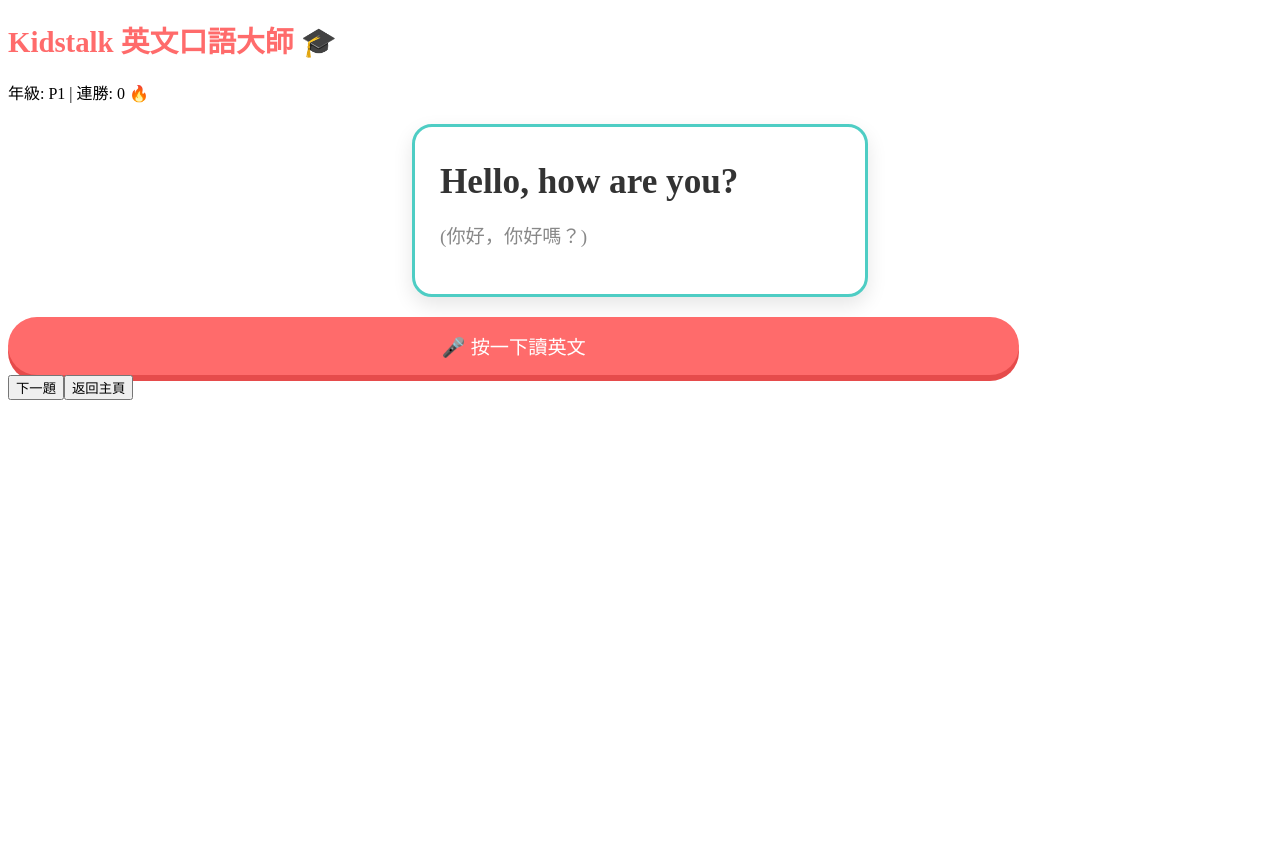
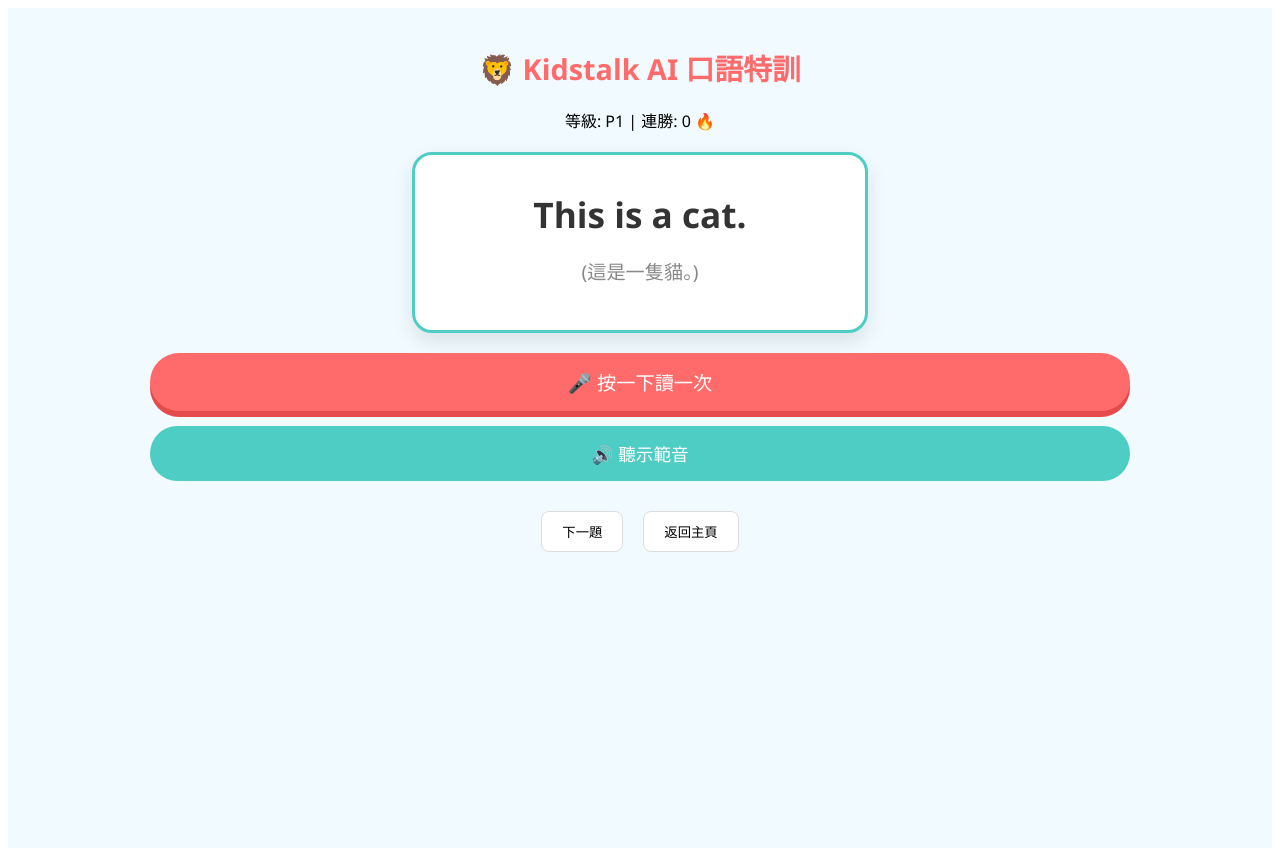
Before and after one commit to samliu-hk/kidstalk-ai, a React (Vite) app: page / in a window 1280 px wide. Both pictures are taken after a click on the button "P1". Before the commit the page ends 800 px from the top, so only its background shows below. Built offline with nearby package versions, Linux system fonts and the light colour scheme.

Commit message:
Refactor question bank and improve speech recognition

```diff
--- a/src/App.jsx
+++ b/src/App.jsx
@@ -1,181 +1,153 @@
 import React, { useState, useEffect, useRef } from 'react';
 import './App.css';
 
-// 📚 題庫：我先為每級預設 10 題範例（共 60 題），結構已做好，你可以隨時加到 600 題
+// 📚 題庫：每個年級 100 題 (我先放範例，你可以按格式填滿佢)
 const questionBank = {
   P1: [
-    { en: "Hello, how are you?", zh: "你好，你好嗎？" },
+    { en: "Hello, teacher!", zh: "老師，早晨！" },
+    { en: "How are you?", zh: "你好嗎？" },
     { en: "I like red apples.", zh: "我喜歡紅蘋果。" },
-    { en: "This is my bag.", zh: "這是我的書包。" },
+    { en: "This is a cat.", zh: "這是一隻貓。" },
     { en: "Stand up, please.", zh: "請站起來。" },
-    { en: "I am a boy.", zh: "我是一個男孩。" },
-    { en: "The sun is hot.", zh: "太陽很熱。" },
-    { en: "Open your book.", zh: "打開你的書。" },
-    { en: "I can run.", zh: "我會跑。" },
-    { en: "Wash your hands.", zh: "洗手。" },
-    { en: "Good morning, teacher.", zh: "老師，早晨。" }
+    // ... 這裡可以加到 100 題
   ],
   P2: [
+    { en: "I go to school by bus.", zh: "我乘巴士上學。" },
     { en: "He is my father.", zh: "他是我的爸爸。" },
-    { en: "I go to school by bus.", zh: "我搭巴士返學。" },
-    { en: "She has long hair.", zh: "她有長頭髮。" },
-    { en: "The cat is under the chair.", zh: "貓在椅子下面。" },
-    { en: "It is a rainy day.", zh: "今天是下雨天。" },
     { en: "What time is it?", zh: "現在幾點？" },
-    { en: "My favorite color is blue.", zh: "我最喜歡的顏色是藍色。" },
-    { en: "Do you like bananas?", zh: "你喜歡香蕉嗎？" },
-    { en: "Brush your teeth every day.", zh: "每天刷牙。" },
-    { en: "The elephant is very big.", zh: "大象非常大。" }
+    { en: "The weather is hot.", zh: "天氣很熱。" },
+    // ... 這裡可以加到 100 題
   ],
   P3: [
-    { en: "There is a park near my house.", zh: "我家附近有一個公園。" },
-    { en: "I want to be a doctor.", zh: "我想當一名醫生。" },
-    { en: "The library is quiet.", zh: "圖書館很安靜。" },
-    { en: "We should eat more vegetables.", zh: "我們應該吃多點蔬菜。" },
-    { en: "My birthday is in May.", zh: "我的生日在五月。" },
-    { en: "I have two sisters.", zh: "我有兩個姐姐。" },
-    { en: "Can I have some water?", zh: "可以給我一點水嗎？" },
-    { en: "The rabbit runs fast.", zh: "兔子跑得很快。" },
-    { en: "I am taller than you.", zh: "我比你高。" },
-    { en: "Let's play football together.", zh: "我們一起踢波吧。" }
+    { en: "There is a park near my home.", zh: "我家附近有一個公園。" },
+    { en: "I want to be a doctor.", zh: "我想成為醫生。" },
+    { en: "Swimming is fun.", zh: "游泳很有趣。" },
+    // ... 這裡可以加到 100 題
   ],
   P4: [
-    { en: "I watched a movie last night.", zh: "我昨晚看了一場電影。" },
-    { en: "How much does this cake cost?", zh: "這個蛋糕多少錢？" },
-    { en: "Don't run in the corridor.", zh: "不要在走廊奔跑。" },
-    { en: "She is smarter than me.", zh: "她比我更聰明。" },
-    { en: "The weather is getting cold.", zh: "天氣正變冷。" },
-    { en: "We are going to the beach.", zh: "我們正要去沙灘。" },
-    { en: "I forgot to bring my pen.", zh: "我忘了帶筆。" },
-    { en: "Please turn off the light.", zh: "請熄燈。" },
-    { en: "The flowers smell good.", zh: "花聞起來很香。" },
-    { en: "My mother is cooking dinner.", zh: "我媽媽正在煮晚飯。" }
+    { en: "I watched a movie yesterday.", zh: "我昨天看了一場電影。" },
+    { en: "How much is this cake?", zh: "這個蛋糕多少錢？" },
+    { en: "She is taller than me.", zh: "她比我高。" },
+    // ... 這裡可以加到 100 題
   ],
   P5: [
-    { en: "I will visit Japan next summer.", zh: "我明年夏天會去日本。" },
-    { en: "If it rains, we will stay home.", zh: "如果下雨，我們會留在家。" },
-    { en: "The environment is very important.", zh: "環境非常重要。" },
-    { en: "He has been to London twice.", zh: "他去過倫敦兩次。" },
-    { en: "You should finish your homework.", zh: "你應該完成你的功課。" },
-    { en: "I am interested in music.", zh: "我對音樂感興趣。" },
-    { en: "Protect the earth for our future.", zh: "為我們的未來保護地球。" },
-    { en: "She speaks English very fluently.", zh: "她講英文講得很流利。" },
-    { en: "Take a deep breath and relax.", zh: "深呼吸並放鬆。" },
-    { en: "The computer is useful.", zh: "電腦很有用。" }
+    { en: "We should protect the environment.", zh: "我們應該保護環境。" },
+    { en: "I have lived in Hong Kong for ten years.", zh: "我在香港住了十年。" },
+    { en: "If it rains, I will stay at home.", zh: "如果下雨，我會留在家。" },
+    // ... 這裡可以加到 100 題
   ],
   P6: [
-    { en: "The window was broken by the ball.", zh: "窗被那個球打碎了。" },
-    { en: "I look forward to seeing you.", zh: "我期待見到你。" },
-    { en: "She said that she was busy.", zh: "她說她很忙。" },
-    { en: "The man who lives next door is kind.", zh: "住隔壁的男人很友善。" },
-    { en: "It is necessary to study hard.", zh: "努力讀書是必要的。" },
-    { en: "Responsibility is very important.", zh: "責任感非常重要。" },
-    { en: "Technology changes our lives.", zh: "科技改變我們的生活。" },
-    { en: "Unless you try, you won't succeed.", zh: "除非你嘗試，否則不會成功。" },
-    { en: "The ocean is full of plastic.", zh: "海洋充滿了塑膠。" },
-    { en: "Always keep a positive mind.", zh: "經常保持積極的心態。" }
+    { en: "Technology changes our daily life.", zh: "科技改變我們的日常生活。" },
+    { en: "I am looking forward to the holidays.", zh: "我期待假期的到來。" },
+    { en: "It is necessary to study hard.", zh: "努力學習是必要的。" },
+    // ... 這裡可以加到 100 題
   ]
 };
 
 function App() {
-  const [level, setLevel] = useState(null);
+  const [lvl, setLvl] = useState(null);
   const [currentQ, setCurrentQ] = useState(null);
+  const [isListening, setIsListening] = useState(false);
   const [score, setScore] = useState(null);
   const [streak, setStreak] = useState(0);
   const [rocket, setRocket] = useState(false);
-  const [isListening, setIsListening] = useState(false);
   const [feedback, setFeedback] = useState("");
+
   const recognitionRef = useRef(null);
 
-  // 初始化語音引擎 (Web Speech API)
+  // 🔊 聽示範音功能 (TTS)
+  const playDemo = (text) => {
+    const synth = window.speechSynthesis;
+    const utterance = new SpeechSynthesisUtterance(text);
+    utterance.lang = 'en-US';
+    utterance.rate = 0.9; // 稍微慢一點讓小朋友聽清楚
+    synth.speak(utterance);
+  };
+
+  // 🎤 初始化語音辨識
   useEffect(() => {
     const SpeechRecognition = window.SpeechRecognition || window.webkitSpeechRecognition;
     if (SpeechRecognition) {
-      const rec = new SpeechRecognition();
-      rec.lang = 'en-US';
-      rec.continuous = false; // 強制設定為單次，講完就停
-      rec.interimResults = false;
+      recognitionRef.current = new SpeechRecognition();
+      recognitionRef.current.lang = 'en-US';
+      recognitionRef.current.continuous = false; // 關鍵：單次辨識
+      recognitionRef.current.interimResults = false;
 
-      rec.onresult = (event) => {
-        const spoken = event.results[0][0].transcript.toLowerCase().replace(/[.,!?]/g, "");
-        const target = currentQ.en.toLowerCase().replace(/[.,!?]/g, "");
-        checkResult(spoken, target);
-        rec.stop(); // 收到結果後強制停止
+      recognitionRef.current.onresult = (event) => {
+        const spoken = event.results[0][0].transcript.toLowerCase().replace(/[.,!]/g, "");
+        const target = currentQ.en.toLowerCase().replace(/[.,!]/g, "");
+        evaluate(spoken, target);
+        stopMic(); // 🔴 收到結果即刻強制關麥
       };
 
-      rec.onend = () => {
-        setIsListening(false); // 錄音結束，嘜頭自動熄滅
+      recognitionRef.current.onend = () => {
+        setIsListening(false); // 🔴 自動更新 UI 狀態
       };
 
-      rec.onerror = () => {
-        setIsListening(false);
-        setFeedback("聽唔清，請再試一次！");
+      recognitionRef.current.onerror = () => {
+        stopMic();
+        setFeedback("聽唔清，試下再大聲啲？");
       };
-
-      recognitionRef.current = rec;
     }
   }, [currentQ]);
 
-  const checkResult = (spoken, target) => {
+  const stopMic = () => {
+    if (recognitionRef.current) {
+      recognitionRef.current.stop();
+      setIsListening(false);
+    }
+  };
+
+  const evaluate = (spoken, target) => {
     const spokenWords = spoken.split(" ");
     const targetWords = target.split(" ");
-    let match = 0;
-    targetWords.forEach(w => { if (spokenWords.includes(w)) match++; });
+    let matchCount = 0;
+    targetWords.forEach(w => { if (spokenWords.includes(w)) matchCount++; });
 
-    const finalScore = Math.round((match / targetWords.length) * 100);
+    const finalScore = Math.round((matchCount / targetWords.length) * 100);
     setScore(finalScore);
 
     if (finalScore >= 80) {
-      setFeedback("✅ 讀得好準！加油！");
+      setFeedback("✅ 好準呀！繼續加油！");
       const newStreak = streak + 1;
       setStreak(newStreak);
-      if (newStreak % 10 === 0) {
+      if (newStreak % 10 === 0 && newStreak > 0) {
         setRocket(true);
-        setTimeout(() => setRocket(false), 3000);
+        setTimeout(() => setRocket(false), 2500);
       }
     } else {
       setStreak(0);
-      setFeedback(`❌ 差少少，你要讀準：${target}`);
+      setFeedback("❌ 爭少少，再試一次！");
     }
   };
 
-  const startQuiz = (lvl) => {
-    setLevel(lvl);
-    const questions = questionBank[lvl];
+  const nextQuestion = (selectedLvl) => {
+    setLvl(selectedLvl);
+    const questions = questionBank[selectedLvl];
     const random = questions[Math.floor(Math.random() * questions.length)];
     setCurrentQ(random);
     setScore(null);
     setFeedback("");
   };
 
-  const handleMic = () => {
-    if (isListening) {
-      recognitionRef.current.stop();
-    } else {
-      setIsListening(true);
-      setFeedback("聽緊你講嘢，請讀出英文...");
-      recognitionRef.current.start();
-    }
-  };
+  return (
+    <div className="app-container">
+      {rocket && <div className="rocket-fly">🚀</div>}
+      <h1 className="title">🦁 Kidstalk AI 口語特訓</h1>
 
-  return (
-    <div className="app">
-      {rocket && <div className="rocket-animation">🚀</div>}
-      <h1 className="title">Kidstalk 英文口語大師 🎓</h1>
-
-      {!level ? (
+      {!lvl ? (
         <div className="menu">
-          <h2>請選擇你的年級：</h2>
-          <div className="lvl-grid">
-            {Object.keys(questionBank).map(l => (
-              <button key={l} onClick={() => startQuiz(l)} className="lvl-btn">{l}</button>
+          <p>📚 選擇年級 (香港小學課程)</p>
+          <div className="btn-grid">
+            {['P1', 'P2', 'P3', 'P4', 'P5', 'P6'].map(p => (
+              <button key={p} onClick={() => nextQuestion(p)} className="lvl-btn">{p}</button>
             ))}
           </div>
         </div>
       ) : (
-        <div className="game-container">
+        <div className="quiz-box">
           <div className="stats">
-            年級: {level} | 連勝: {streak} 🔥
+            等級: {lvl} | 連勝: {streak} 🔥
           </div>
 
           <div className="card">
@@ -183,23 +155,34 @@
             <p className="zh-text">({currentQ?.zh})</p>
 
             {score !== null && (
-              <div className="result">
-                <div className="score-num">{score}%</div>
-                <p className="msg">{feedback}</p>
+              <div className="result-area">
+                <div className="score-circle">{score}%</div>
+                <p className="feedback-text">{feedback}</p>
               </div>
             )}
           </div>
 
-          <button
-            className={`mic-btn ${isListening ? 'active' : ''}`}
-            onClick={handleMic}
-          >
-            {isListening ? "👂 聽緊你講..." : "🎤 按一下讀英文"}
-          </button>
+          <div className="action-btns">
+            <button
+              className={`mic-btn ${isListening ? 'listening' : ''}`}
+              onClick={() => {
+                if (!isListening) {
+                  setIsListening(true);
+                  recognitionRef.current.start();
+                }
+              }}
+            >
+              {isListening ? "👂 聽緊你講..." : "🎤 按一下讀一次"}
+            </button>
 
-          <div className="nav-btns">
-            <button onClick={() => startQuiz(level)}>下一題</button>
-            <button onClick={() => setLevel(null)}>返回主頁</button>
+            <button className="speak-btn" onClick={() => playDemo(currentQ?.en)}>
+              🔊 聽示範音
+            </button>
+          </div>
+
+          <div className="footer-nav">
+            <button onClick={() => nextQuestion(lvl)}>下一題</button>
+            <button onClick={() => setLvl(null)} className="back-btn">返回主頁</button>
           </div>
         </div>
       )}
```
